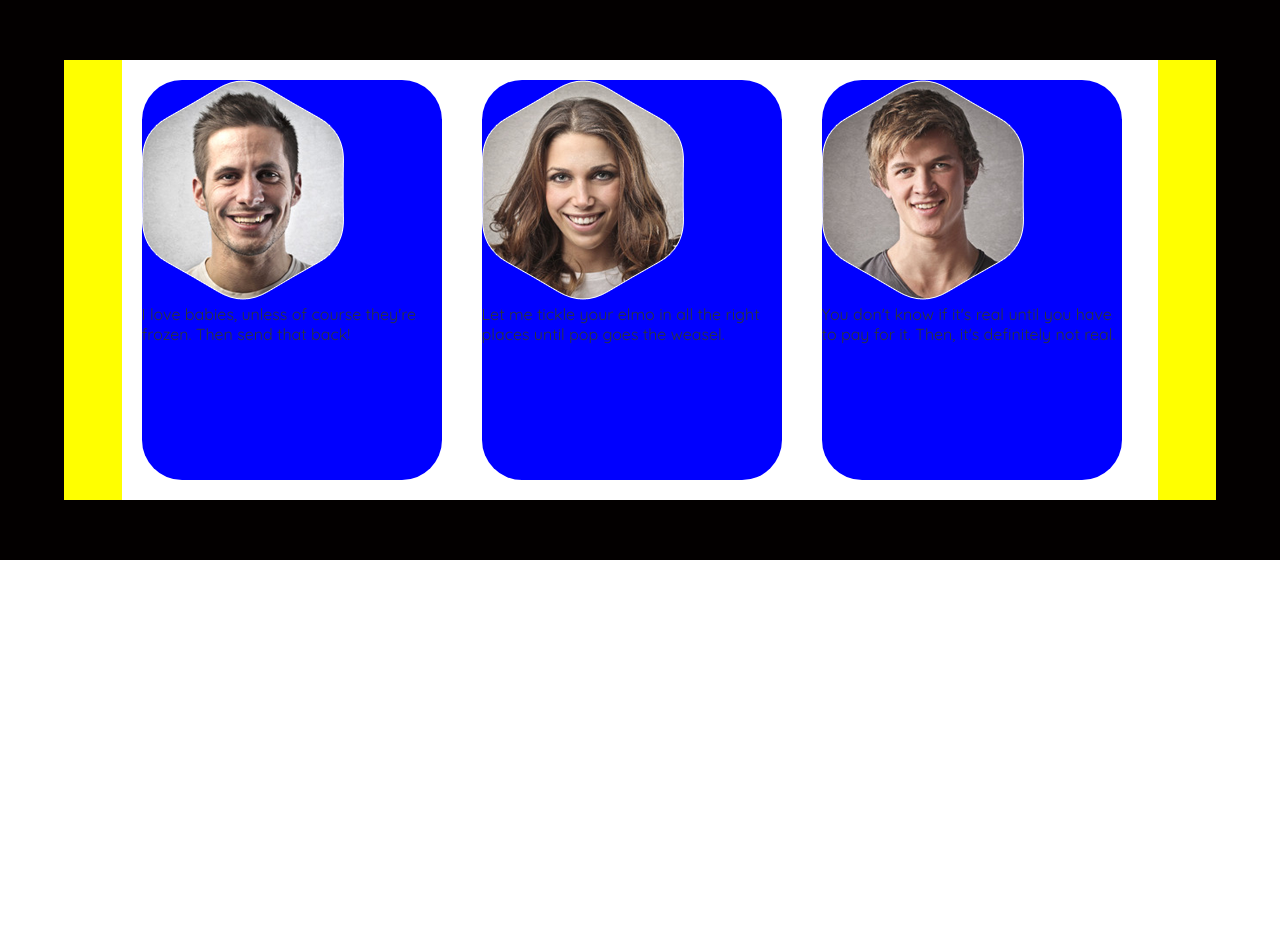
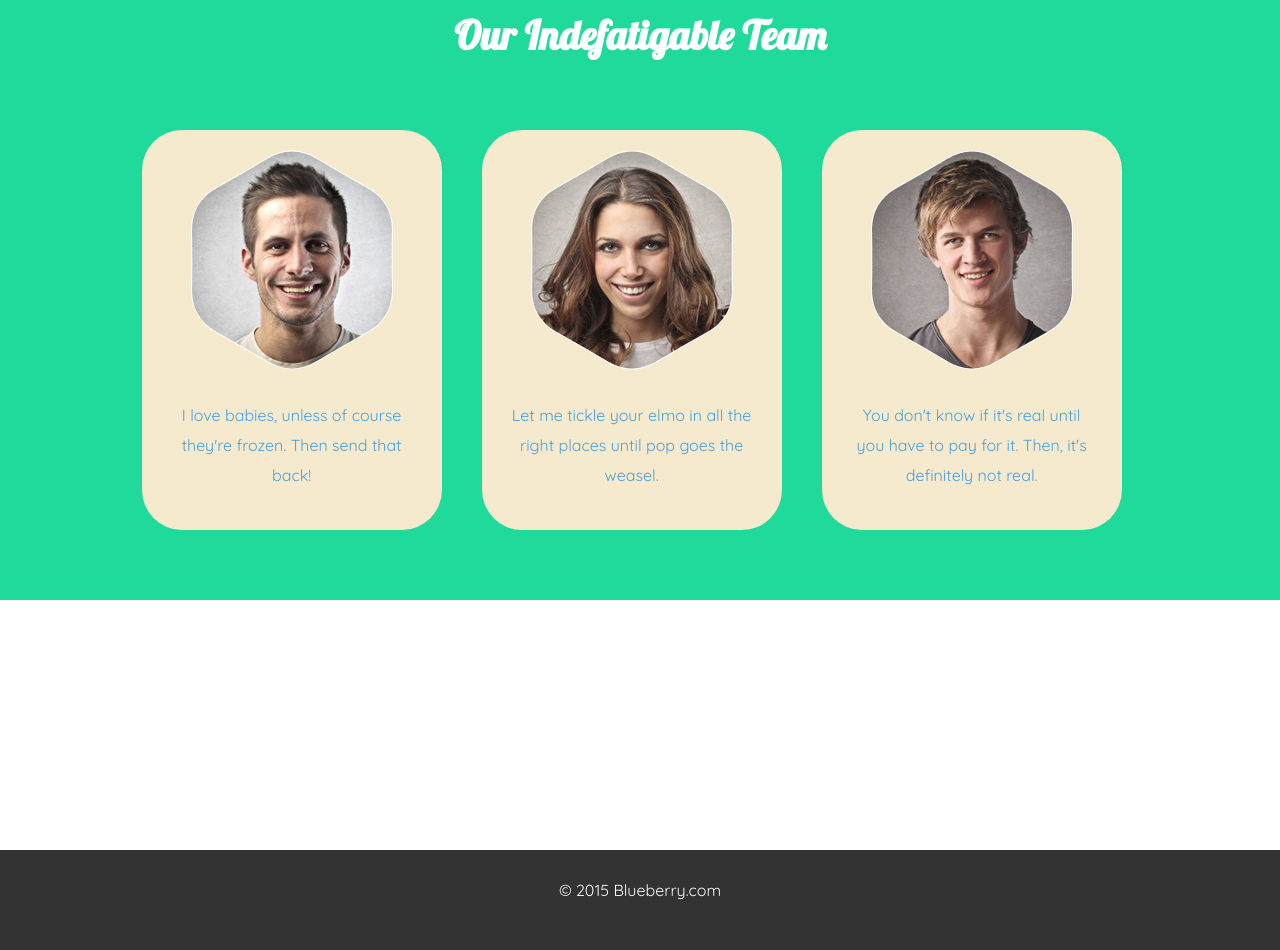
Before and after one commit to jezielchai/psychic-tribble, a plain HTML site: page index.html in a window 1280 px wide. Shown: the part 1660-2610 px from the top of the page. Before the commit the page ends 2220 px from the top, so only its background shows below. Drawn offline with nearby package versions, Linux system fonts and the light colour scheme.

Commit message:
added team section style
-themed colors
-fixed margins

```diff
--- a/css/style.css
+++ b/css/style.css
@@ -184,7 +184,7 @@ section {
 		min-height: 600px;
 		overflow: hidden;
 		color: #2d3539;
-		background: #030000;
+		background: #1fda9a;
 		font-family: 'Quicksand', sans-serif;
 }
 
@@ -193,35 +193,113 @@ section {
 	margin: auto;
 	width: 90%;
 	min-height: 400px;
-	background-color: yellow;
-	margin: 100px auto 50px auto;
+	/*background-color: white;*/
+	margin: 0px auto 50px auto;
 }
 
 #teamsection {
 	display: block;
 	width: 90%;
-	background-color: white;
+	/*background-color: #ee4b3e;*/
 	min-height: 400px;
 	overflow: auto;
 	margin: auto;
+	font-color: #ee4b3e;
 }
 
 .teamfloat {
 	width: 300px;
 	margin: 20px 20px 20px 20px;
-	background-color: blue;
+	background-color: #f5eacd;
 	height: 400px;
 	float: left;
 }
 
+#teampic1 {
+	float: left;
+	background: url("../img/team-01.png") no-repeat;
+	margin-top: 20px;
+	width: 220px;
+	height: 220px;
+	display: inline-block;
+}
+
+#teampic2 {
+	float: left;
+	background: url("../img/team-02.png") no-repeat;
+	margin-top: 20px;
+	width: 220px;
+	height: 220px;
+	display: inline-block;
+	text-align: center;
+}
+
+#teampic3 {
+	vertical-align: middle;
+	text-align: center;
+	background: url("../img/team-03.png") no-repeat;
+	margin: 20px auto 0 auto;
+	width: 220px;
+	height: 220px;
+	position: relative;
+	display: block;
+}
+
+p.centered {
+	position: relative;
+	margin: 10px auto;
+	width: 80%;
+	vertical-align: middle;
+	text-align: center;
+	color: #48a0dc;
+	font-family: 'Quicksand', sans-serif;
+	line-height: 30px;
+}
+
+img.centeredimg {
+	display: block;
+	margin-top: 20px;
+	margin-left: auto;
+	margin-right: auto;
+	margin-bottom: 30px;
+	width: 202px;
+	height: 220px;
+}
 
 h3 {
 	position: relative;
 	text-align: center;
-	margin: 70px 0 0 0;
+	margin: 50px 0 50px 0;
 	overflow: auto;
 	width: 100%;
 	font-family: 'Lobster', sans-serif;
 	font-size: 40px;
 	color: white;
 }
+
+/****** Team Section  ******/
+.footer {
+	width: 100%;
+	height: 100px;
+	background-color: black;
+	opacity: .8;
+	margin-top: 50px;
+}
+
+p.footerstyle {
+	position: relative;
+	margin: 0 auto;
+	padding-top: 25px;
+	width: 80%;
+	vertical-align: middle;
+	text-align: center;
+	color: #f8f9f9;
+	font-family: 'Quicksand', sans-serif;
+	line-height: 30px;
+}
+
+/****** Peepingtom Section  ******/
+.peepingtom {
+	width: 100%;
+	height: 200px;
+}
--- a/index.html
+++ b/index.html
@@ -50,6 +50,7 @@
 		</div>
 	</div>
 	<div class="team">
+		<h3>Our Indefatigable Team<br></h3>
 		<div id = "teamcontainer">
 				<div id="teamsection">
 					<section class="teamfloat">
@@ -67,6 +68,13 @@
 				</div>
 			</div>
 	</div>
+	<div class="peepingtom"></div>
+	<div class="signupcontainer">
+	</div>
+
+	<div class="footer">
+		<p class="footerstyle">&copy; 2015 Blueberry.com<p>
+	</div>
 
    <!-- BigVideo Dependencies -->
    <script src="//ajax.googleapis.com/ajax/libs/jquery/1.8.1/jquery.min.js"></script>
```
